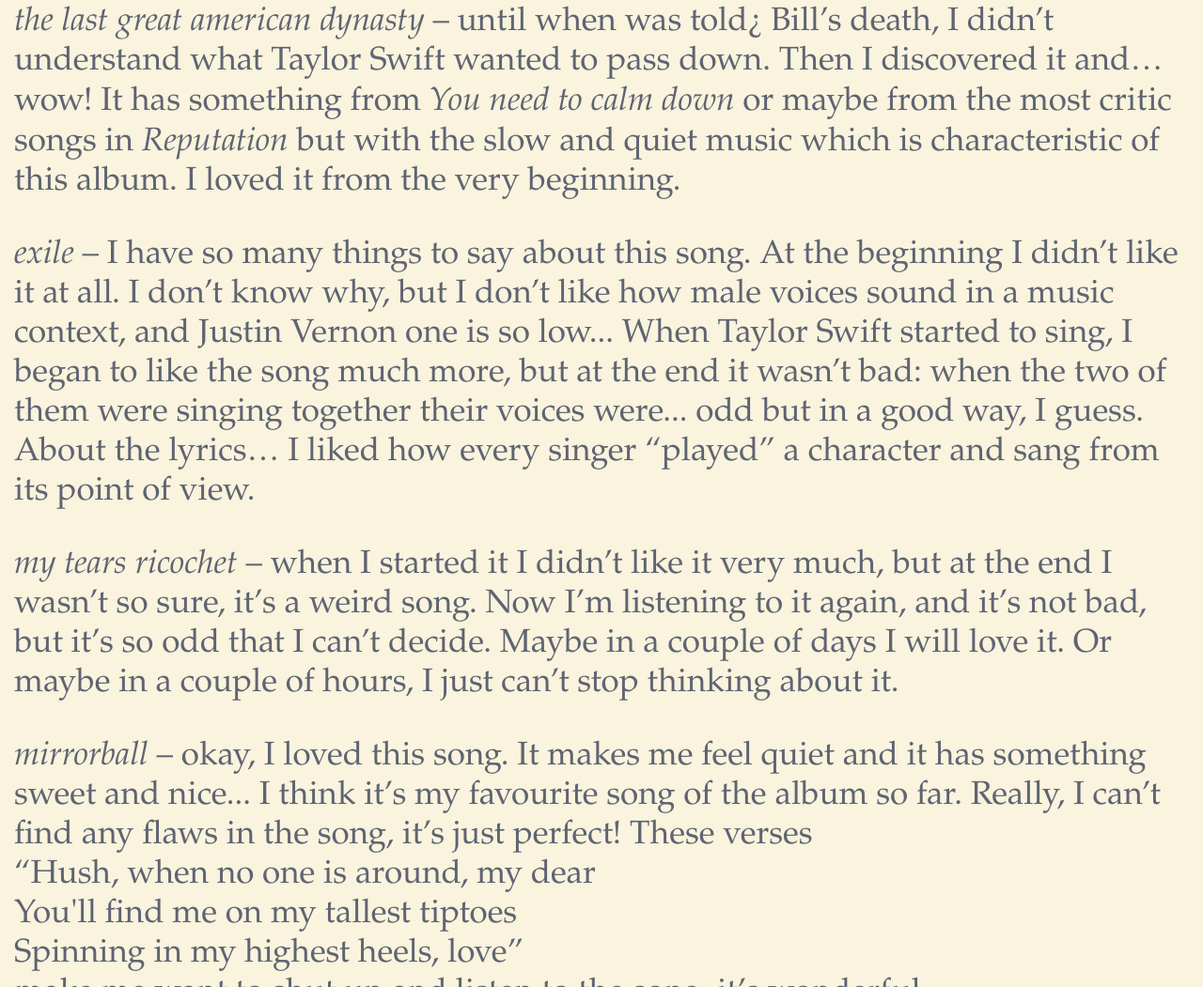
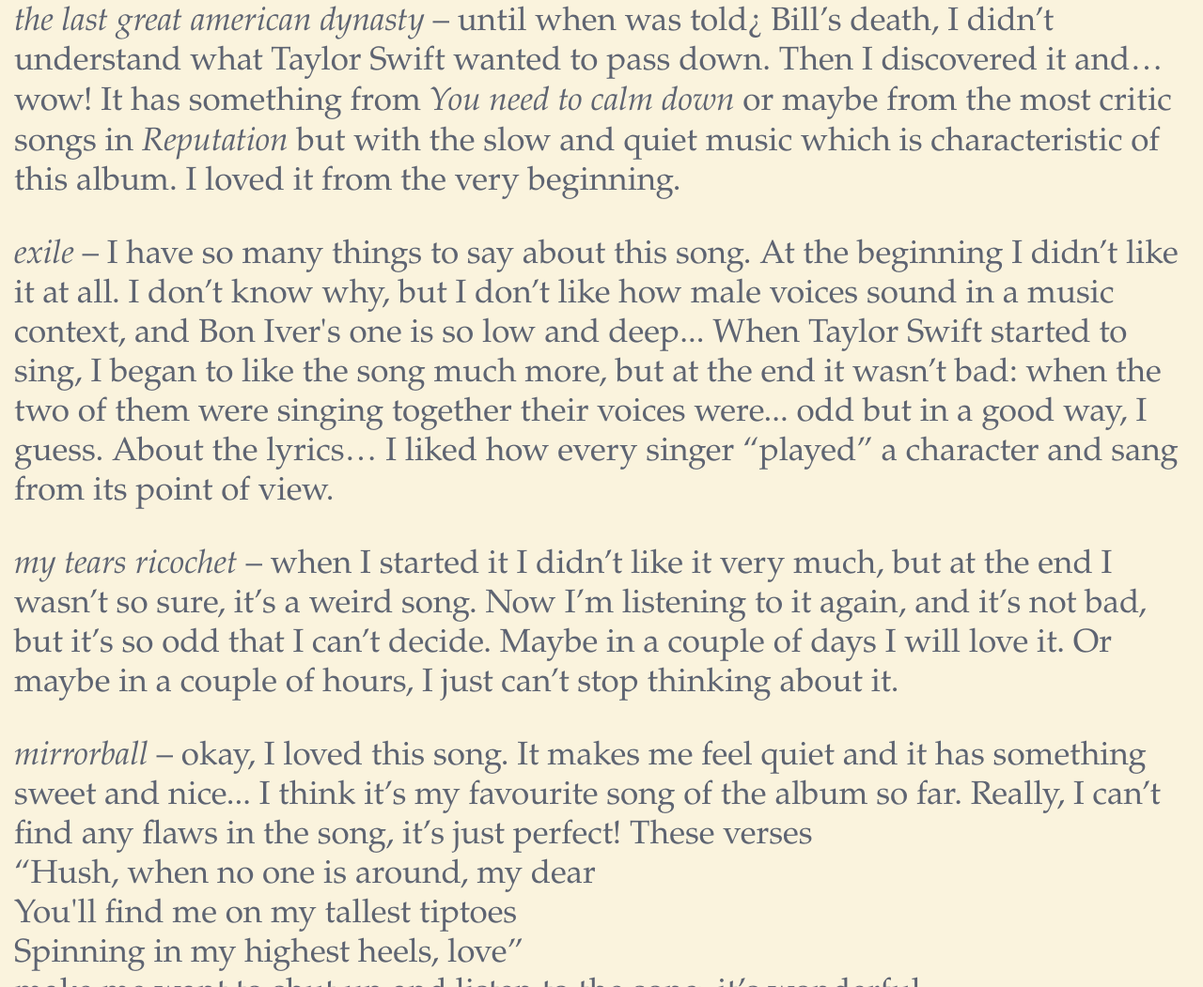
Before and after one commit to just-a-booklover/just-a-bookworm.github.io-columns-july2020, a plain HTML site: page index.html in a window 1280 px wide. Shown: the part 1179-2230 px from the top of the page at 94% size. Drawn offline with Linux system fonts and the light colour scheme.

Commit message:
Update index.html

```diff
--- a/index.html
+++ b/index.html
@@ -106,7 +106,7 @@
         <p><em>the 1</em> – I still haven’t figured out whether I liked that song or I didn’t, but I think that if I listen to it again I will like it. It’s so soft and it’s like a lullaby (and I love this kind of songs), but it’s gloomy and so different from the other Taylor Swift’s songs...</p>
 <p><img src="https://upload.wikimedia.org/wikipedia/commons/thumb/e/ef/TS_folklore_Wordmark.svg/230px-TS_folklore_Wordmark.svg.png" width="300" id="img"><em>cardigan</em> – I was really eager to listen to this track and I absolutely liked it! I saw the official video, and if you haven’t still watched it, go and do it now! The video is really odd, but so is the song (can we talk about the cardigan metaphor?!?!). The lyrics and its meaning resemble that of Taylor Swift’s firsts albums (from <em>Taylor Swift</em> to <em>Speak Now</em>), but with a different music, softer (and I like it so much). I would say that is a really sweet song, very romantic; so far, the album makes me think about rainy days. </p>
 <p><em>the last great american dynasty</em> – until when was told¿ Bill’s death, I didn’t understand what Taylor Swift wanted to pass down. Then I discovered it and… wow! It has something from <em>You need to calm down</em> or maybe from the most critic songs in <em>Reputation</em> but with the slow and quiet music which is characteristic of this album. I loved it from the very beginning.</p>
-<p><em>exile</em> – I have so many things to say about this song. At the beginning I didn’t like it at all. I don’t know why, but I don’t like how male voices sound in a music context, and Justin Vernon one is so low... When Taylor Swift started to sing, I began to like the song much more, but at the end it wasn’t bad: when the two of them were singing together their voices were... odd but in a good way, I guess. About the lyrics… I liked how every singer “played” a character and sang from its point of view.</p>
+<p><em>exile</em> – I have so many things to say about this song. At the beginning I didn’t like it at all. I don’t know why, but I don’t like how male voices sound in a music context, and Bon Iver's one is so low and deep... When Taylor Swift started to sing, I began to like the song much more, but at the end it wasn’t bad: when the two of them were singing together their voices were... odd but in a good way, I guess. About the lyrics… I liked how every singer “played” a character and sang from its point of view.</p>
 <p><em>my tears ricochet</em> – when I started it I didn’t like it very much, but at the end I wasn’t so sure, it’s a weird song. Now I’m listening to it again, and it’s not bad, but it’s so odd that I can’t decide. Maybe in a couple of days I will love it. Or maybe in a couple of hours, I just can’t stop thinking about it.</p>
 <p><em>mirrorball</em> – okay, I loved this song. It makes me feel quiet and it has something sweet and nice... I think it’s my favourite song of the album so far. Really,  I can’t find any flaws in the song, it’s just perfect! These verses<br>
 <span id=”psmall”>“Hush, when no one is around, my dear<br>
```
